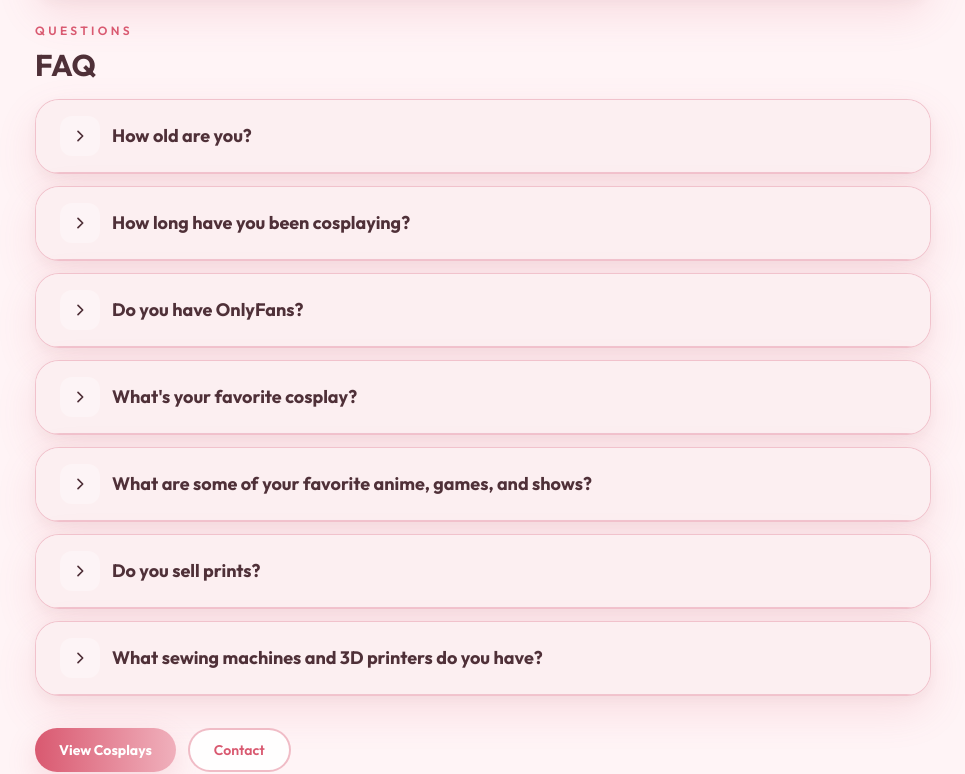
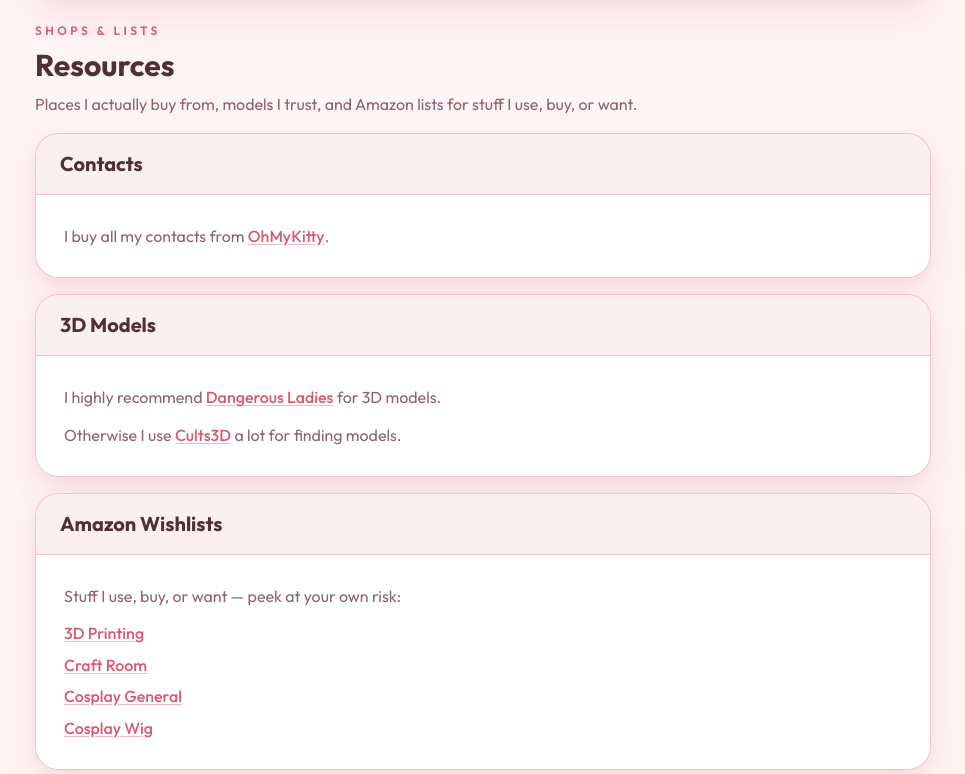
Before and after one commit to Ruutuli/ruutuli.com, a Next.js app: page /about in a window 1280 px wide. Shown: the part 1330-2104 px from the top of the page, without its empty margins (157-1122 px from the left). Built offline with nearby package versions, Linux system fonts and the light colour scheme; no server answers; the database is empty.

Commit message:
Add resources section to AboutView component, including Amazon wishlists and external links for contacts and 3D models. Introduce ExternalLink component for improved link handling.

```diff
--- a/src/components/AboutView.tsx
+++ b/src/components/AboutView.tsx
@@ -1,5 +1,6 @@
 "use client";
 
+import type { ReactNode } from "react";
 import Link from "next/link";
 import { useSiteConfig } from "@/contexts/SiteConfigContext";
 import ScallopHeroFrame from "@/components/ScallopHeroFrame";
@@ -13,12 +14,42 @@
   { label: "Fur Babies", value: "Pascal & Bobby" },
 ] as const;
 
+const amazonWishlists = [
+  {
+    label: "3D Printing",
+    href: "https://www.amazon.com/hz/wishlist/ls/1MONU2BP01869?ref_=wl_share",
+  },
+  {
+    label: "Craft Room",
+    href: "https://www.amazon.com/hz/wishlist/ls/1MONU2BP01869?ref_=wl_share",
+  },
+  {
+    label: "Cosplay General",
+    href: "https://www.amazon.com/hz/wishlist/ls/1MONU2BP01869?ref_=wl_share",
+  },
+  {
+    label: "Cosplay Wig",
+    href: "https://www.amazon.com/hz/wishlist/ls/1MONU2BP01869?ref_=wl_share",
+  },
+] as const;
+
+const resourceLinkClassName =
+  "font-medium text-closet-rose underline decoration-closet-rose/40 underline-offset-2 transition-colors hover:decoration-closet-rose";
+
 function FactRow({ label, value }: { label: string; value: string }) {
   return (
     <div className="flex flex-col gap-0.5 border-b border-closet-rose/10 py-3 last:border-b-0 sm:flex-row sm:items-baseline sm:gap-4">
       <dt className="shrink-0 text-sm font-bold uppercase tracking-wide text-closet-rose sm:w-36">{label}</dt>
       <dd className="text-base font-medium text-closet-brown">{value}</dd>
     </div>
+  );
+}
+
+function ExternalLink({ href, children }: { href: string; children: ReactNode }) {
+  return (
+    <a href={href} target="_blank" rel="noopener noreferrer" className={resourceLinkClassName}>
+      {children}
+    </a>
   );
 }
 
@@ -83,6 +114,63 @@
           </div>
         </article>
 
+        <section id="resources" className="scroll-mt-24 space-y-4">
+          <div className="text-center lg:text-left">
+            <p className="text-xs font-semibold uppercase tracking-[0.28em] text-closet-rose">shops & lists</p>
+            <h2 className="mt-2 font-sans text-2xl font-bold text-closet-brown sm:text-3xl">Resources</h2>
+            <p className="mt-2 max-w-2xl text-base leading-relaxed text-closet-brown-light">
+              Places I actually buy from, models I trust, and Amazon lists for stuff I use, buy, or want.
+            </p>
+          </div>
+
+          <article className="closet-panel-outer">
+            <div className="closet-panel-header">
+              <h3 className="flex-1 font-sans text-xl font-bold text-closet-brown">Contacts</h3>
+            </div>
+            <div className="closet-panel-body">
+              <p className="text-base leading-relaxed text-closet-brown-light">
+                I buy all my contacts from{" "}
+                <ExternalLink href="https://ohmykitty4u.com/">OhMyKitty</ExternalLink>.
+              </p>
+            </div>
+          </article>
+
+          <article className="closet-panel-outer">
+            <div className="closet-panel-header">
+              <h3 className="flex-1 font-sans text-xl font-bold text-closet-brown">3D Models</h3>
+            </div>
+            <div className="closet-panel-body space-y-3">
+              <p className="text-base leading-relaxed text-closet-brown-light">
+                I highly recommend{" "}
+                <ExternalLink href="https://dangerousladies.ca/">Dangerous Ladies</ExternalLink> for 3D
+                models.
+              </p>
+              <p className="text-base leading-relaxed text-closet-brown-light">
+                Otherwise I use{" "}
+                <ExternalLink href="https://cults3d.com/">Cults3D</ExternalLink> a lot for finding models.
+              </p>
+            </div>
+          </article>
+
+          <article className="closet-panel-outer">
+            <div className="closet-panel-header">
+              <h3 className="flex-1 font-sans text-xl font-bold text-closet-brown">Amazon Wishlists</h3>
+            </div>
+            <div className="closet-panel-body space-y-3">
+              <p className="text-base leading-relaxed text-closet-brown-light">
+                Stuff I use, buy, or want — peek at your own risk:
+              </p>
+              <ul className="space-y-1.5">
+                {amazonWishlists.map((list) => (
+                  <li key={list.label}>
+                    <ExternalLink href={list.href}>{list.label}</ExternalLink>
+                  </li>
+                ))}
+              </ul>
+            </div>
+          </article>
+        </section>
+
         <section id="faq" className="scroll-mt-24 space-y-4">
           <div className="text-center lg:text-left">
             <p className="text-xs font-semibold uppercase tracking-[0.28em] text-closet-rose">questions</p>
--- a/src/components/TodosView.tsx
+++ b/src/components/TodosView.tsx
@@ -22,6 +22,8 @@
   resolveCosplayTodoDisplay,
   todoLinkHostname,
 } from "@/lib/cosplay/todos";
+import { getCosplayDisplayImage, isCosplayPlaceholderImage } from "@/lib/cosplay/images";
+import RosterImageSlot from "./RosterImageSlot";
 import SectionHeading from "./SectionHeading";
 
 type StatusFilter = "open" | "done" | "all";
@@ -224,11 +226,33 @@
       ) : (
         <div className="animate-fade-up space-y-5">
           {grouped.map(([cosplayId, { character, series, outfit, items }]) => {
+            const cosplay = activeCosplays.find((c) => c.id === cosplayId);
             const cosplayOpen = getOpenCosplayTodos(items).length;
             const subtitle = formatCosplayBuildSubtitle({ series, outfit });
+            const imageSrc = cosplay
+              ? getCosplayDisplayImage(cosplay.image, cosplay.characterArt, ...(cosplay.gallery ?? []))
+              : null;
+            const usingCosplayPhoto = cosplay && !isCosplayPlaceholderImage(cosplay.image);
+            const objectPosition = usingCosplayPhoto
+              ? (cosplay.imagePosition ?? "center top")
+              : (cosplay?.characterArtPosition ?? "center top");
             return (
               <section key={cosplayId} className="closet-panel-outer overflow-hidden">
                 <div className="closet-panel-header !items-center">
+                  <Link
+                    href={`/roster/${cosplayId}`}
+                    className="relative h-14 w-12 shrink-0 overflow-hidden rounded-xl border border-closet-pink/50 bg-closet-blush/40 shadow-sm sm:h-16 sm:w-14"
+                    aria-label={`Open ${character} build page`}
+                  >
+                    <RosterImageSlot
+                      src={imageSrc}
+                      alt={character}
+                      emptyLabel={character}
+                      className="object-cover"
+                      objectPosition={objectPosition}
+                      sizes="56px"
+                    />
+                  </Link>
                   <div className="min-w-0 flex-1">
                     <Link
                       href={`/roster/${cosplayId}`}
```
